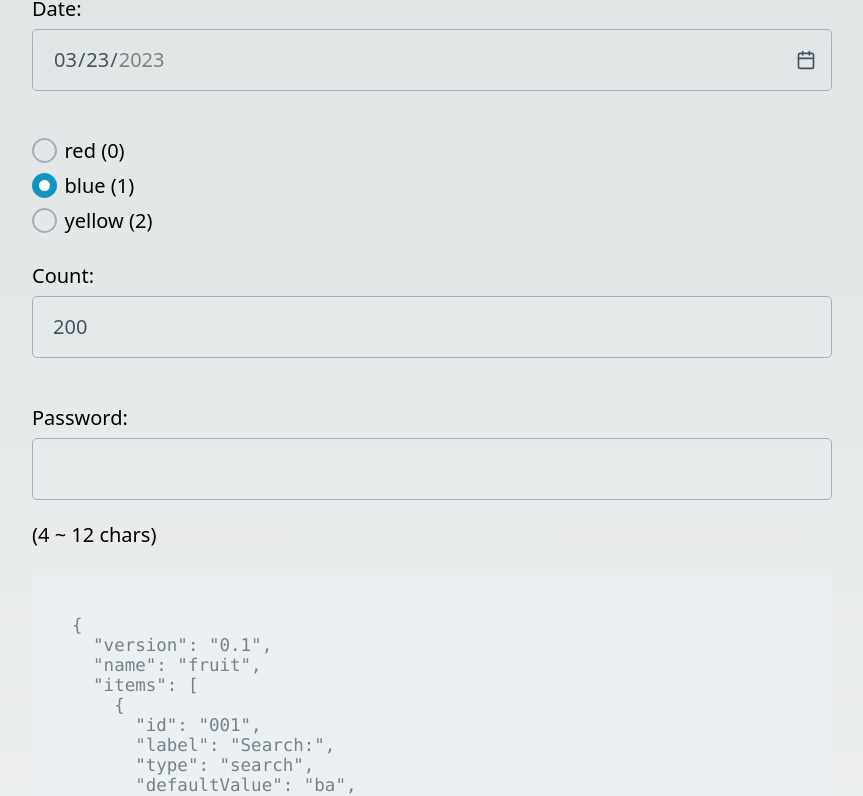
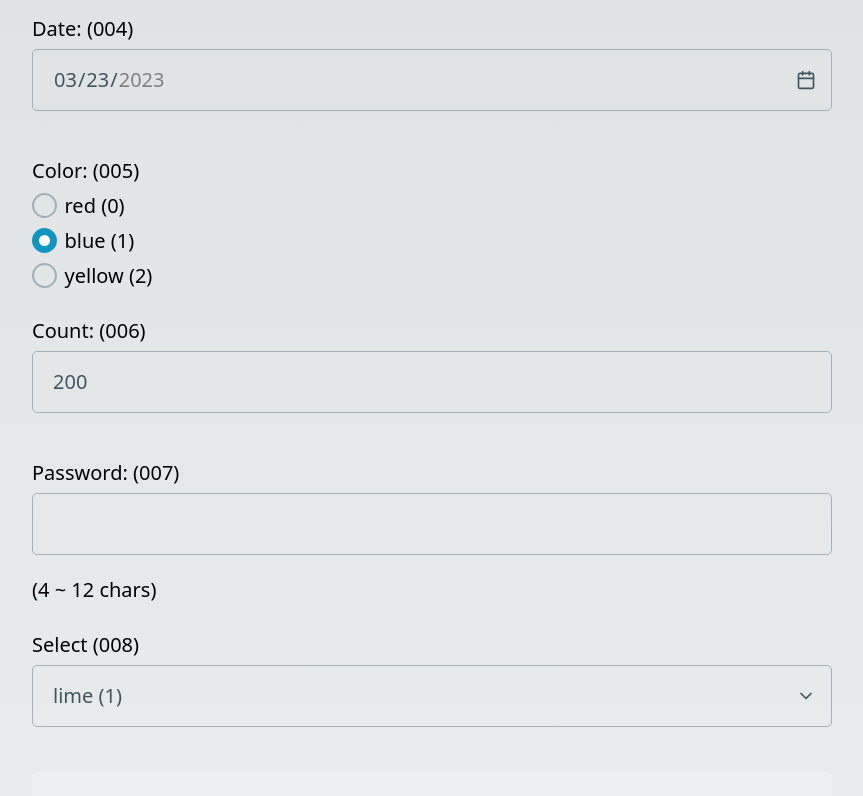
Before and after one commit to afrontend/onepage, a Next.js app: page / in a window 1280 px wide. Shown: the part 820-1616 px from the top of the page, without its empty margins (208-1071 px from the left). Built offline with nearby package versions, Linux system fonts and the light colour scheme.

Commit message:
Add select type

```diff
--- a/public/editableList.json
+++ b/public/editableList.json
@@ -27,7 +27,7 @@
     },
     {
       "id": "004",
-      "label": "Date: ",
+      "label": "Date:",
       "type": "date",
       "defaultValue": "2023-03-23",
       "min": "2023-02-10",
@@ -35,20 +35,20 @@
     },
     {
       "id": "005",
-      "label": "Color",
+      "label": "Color:",
       "type": "radio",
       "defaultValue": "1",
       "options": [
         {
-          "label": "red",
+          "label": "red (0)",
           "value": "0"
         },
         {
-          "label": "blue",
+          "label": "blue (1)",
           "value": "1"
         },
         {
-          "label": "yellow",
+          "label": "yellow (2)",
           "value": "2"
         }
       ]
@@ -68,6 +68,26 @@
       "defaultValue": "",
       "min": "4",
       "max": "12"
+    },
+    {
+      "id": "008",
+      "label": "Select",
+      "type": "select",
+      "defaultValue": "1",
+      "options": [
+        {
+          "label": "lemon (0)",
+          "value": "0"
+        },
+        {
+          "label": "lime (1)",
+          "value": "1"
+        },
+        {
+          "label": "berry (2)",
+          "value": "2"
+        }
+      ]
     }
   ]
 }
--- a/src/components/EditableList.js
+++ b/src/components/EditableList.js
@@ -38,10 +38,11 @@ function EditableList({jsonFilename = 'editableList.json'}) {
         <div>
           {editableList.items?.map(item => {
             return <div key={item.id} className={styles.section}>
+
               {['text', 'search', 'password'].includes(item.type) &&
                 <div>
                   <label title={item.id}>
-                    {item.label}
+                    {item.label} ({item.id})
                     <input type={item.type} value={resultList[item.id]}
                       required
                       minLength={'min' in item ? item.min : "" }
@@ -58,18 +59,20 @@ function EditableList({jsonFilename = 'editableList.json'}) {
                   </label>
                 </div>
               }
+
               {item.type === 'checkbox' &&
                 <div>
                   <label title={item.id}>
                     <input type={item.type} checked={resultList[item.id]} onChange={e => setResultList({...resultList, [item.id]: e.target.checked}) }/>
-                    {item.label}
+                    {item.label} ({item.id})
                   </label>
                 </div>
               }
+
               {item.type === 'date' &&
                 <div>
                   <label title={item.id}>
-                    {item.label}
+                    {item.label} ({item.id})
                     <input type={item.type} value={resultList[item.id]}
                       onChange={e => setResultList({...resultList, [item.id]: e.target.value}) }
                       min={item.min}
@@ -83,20 +86,25 @@ function EditableList({jsonFilename = 'editableList.json'}) {
                   </label>
                 </div>
               }
+
+              {item.type === 'radio' && <label title="apple">
+                {item.label} ({item.id})
+              </label> }
               {item.type === 'radio' &&
                 item.options.map(option => {
                   return <div key={option.value}>
                     <label title={item.id}>
                       <input type={item.type} checked={resultList[item.id] === option.value} onChange={() => setResultList({...resultList, [item.id]: option.value}) }/>
-                      {option.label} ({option.value})
+                      {option.label}
                     </label>
                   </div>
                 })
               }
+
               {item.type === 'number' &&
                 <div>
                   <label title={item.id}>
-                    {item.label}
+                    {item.label} ({item.id})
                     <input type={item.type} value={resultList[item.id]}
                       onChange={e => setResultList({...resultList, [item.id]: Number(e.target.value)}) }
                       min={item.min}
@@ -110,6 +118,22 @@ function EditableList({jsonFilename = 'editableList.json'}) {
                   </label>
                 </div>
               }
+
+              {item.type === 'select' &&
+                <div>
+                  <label title={item.id}>
+                    {item.label} ({item.id})
+                    <select value={resultList[item.id]}
+                      onChange={e => setResultList({...resultList, [item.id]: Number(e.target.value)}) }
+                    >
+                      {item.options.map(option => {
+                        return <option key={option.label} value={option.value}>{option.label}</option>
+                      })}
+                    </select>
+                  </label>
+                </div>
+              }
+
             </div>
           })}
         </div>
```
